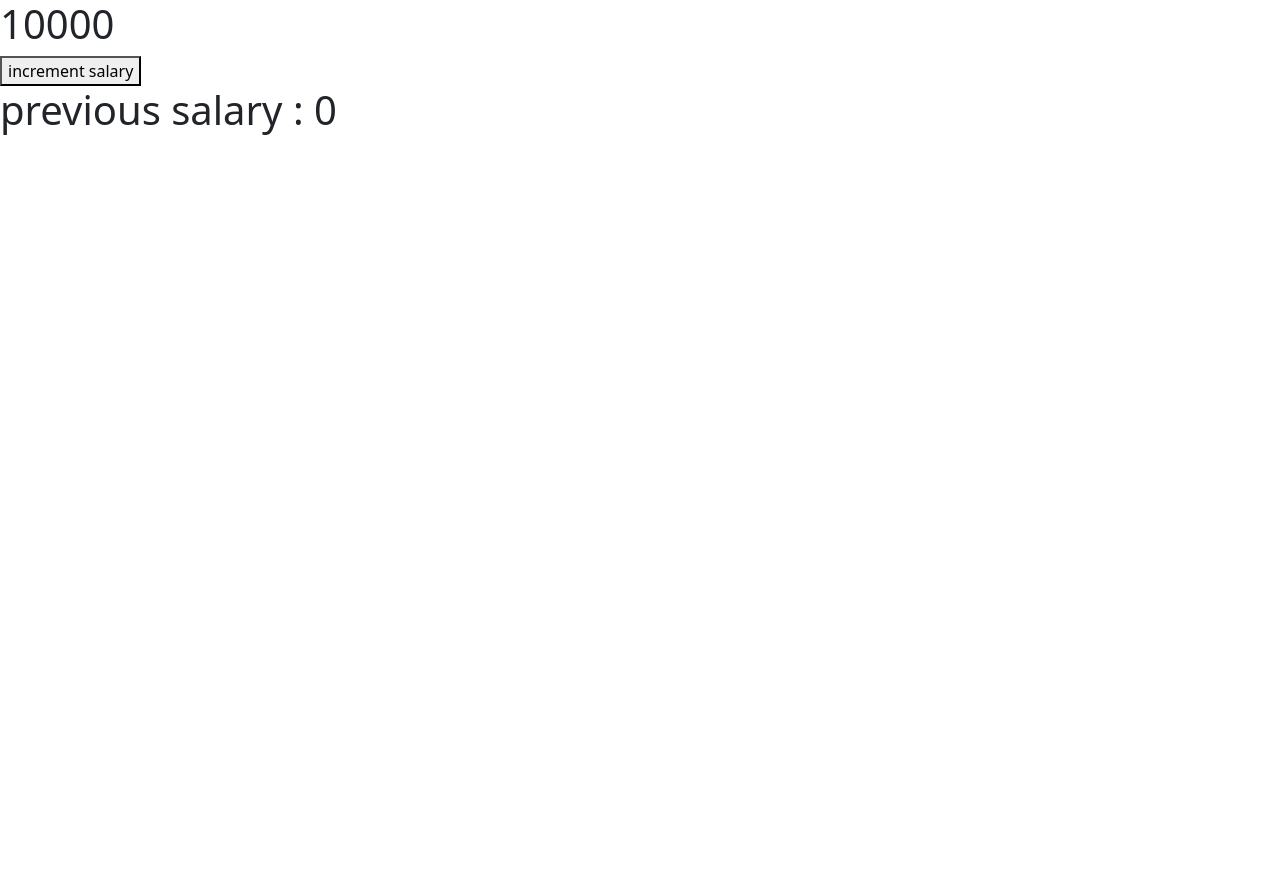
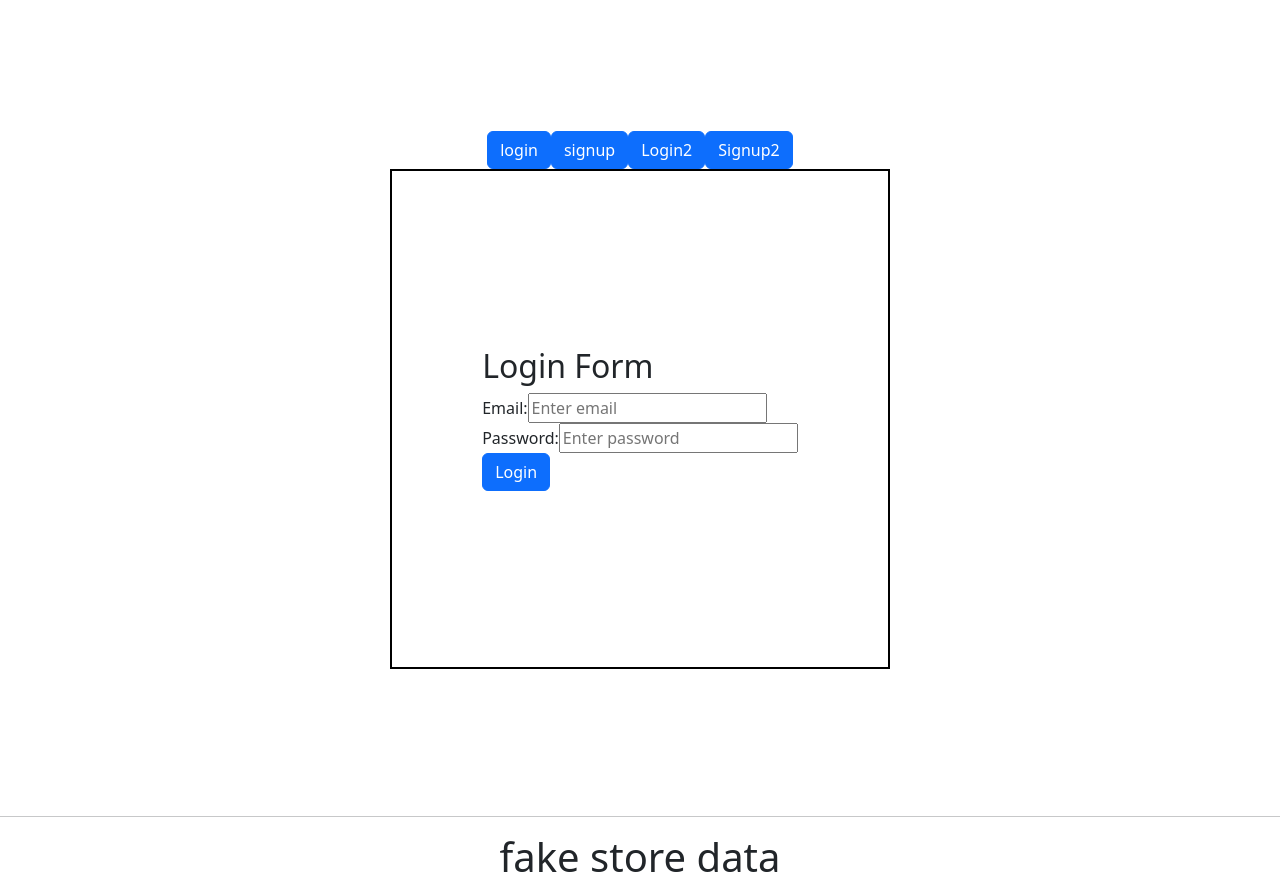
Before and after one commit to sanju1707/react-tasks, a React (Vite) app: page / in a window 1280 px wide. Shown: the top 887 px of the page. Before the commit the page ends 800 px from the top, so only its background shows below. Built offline with nearby package versions, Linux system fonts and the light colour scheme; no server answers.

Commit message:
useeffect tasks done

```diff
--- a/src/App.jsx
+++ b/src/App.jsx
@@ -1,7 +1,7 @@
 
 import './App.css'
-
-import UseEffect2 from './components/hooks-useeffect/useeffect2'
+import Tabswitch from './components/hooks-useeffect/tabswitch'
+import UseEffectTable from './components/hooks-useeffect/useeffecttabletask'
 
 
 
@@ -19,7 +19,9 @@ function App() {
 
   return (
       <>
-     <UseEffect2/>
+     <Tabswitch/>
+     <hr/>
+     <UseEffectTable/>
       </>
   )
 }
--- /dev/null
+++ b/src/components/hooks-useeffect/tabswitch.jsx
@@ -0,0 +1,136 @@
+import { useState } from 'react';
+import Button from 'react-bootstrap/Button';
+
+
+const Tabswitch=()=>{
+   const [tab,setTab]=useState("login")
+
+    return(
+        <div style={{
+           height:"100vh",
+            display:"flex",
+            flexDirection:"column",
+            justifyContent:"center",
+            alignItems:"center"
+        }}>
+          <div>
+          <Button variant="primary" onClick={()=>{setTab('login')}}>login</Button>
+          <Button variant="primary" onClick={()=>{setTab('signup')}}>signup</Button>
+          <Button variant="primary" onClick={() => setTab('login2')}>Login2</Button>
+          <Button variant="primary" onClick={() => setTab('signup2')}>Signup2</Button>
+            </div>
+        <div style={{
+            width:"500px",
+            height:"500px",
+            border:"2px solid black",
+            display:"flex",
+            flexDirection:"row",
+            justifyContent:"center",
+            alignItems:"center"
+        }} >
+            {/* {
+                tab==='login'?(
+                    <form>
+                        <h2>Login Form</h2>
+                        <div>
+                            <label>Email:</label>
+                            <input type="email" placeholder="Enter email" />
+                        </div>
+                        <div>
+                            <label>Password:</label>
+                            <input type="password" placeholder="Enter password" />
+                        </div>
+                        <Button variant="primary" type="submit">Login</Button>
+                    </form>
+                ):(
+                    <form>
+                    <h2>Signup Form</h2>
+                    <div>
+                        <label>Username:</label>
+                        <input type="text" placeholder="Enter username" />
+                    </div>
+                    <div>
+                        <label>Email:</label>
+                        <input type="email" placeholder="Enter email" />
+                    </div>
+                    <div>
+                        <label>Password:</label>
+                        <input type="password" placeholder="Enter password" />
+                    </div>
+                    <Button variant="primary" type="submit">Signup</Button>
+                </form>
+                )
+            } */}
+             {tab === 'login' && (
+                    <form>
+                        <h2>Login Form</h2>
+                        <div>
+                            <label>Email:</label>
+                            <input type="email" placeholder="Enter email" />
+                        </div>
+                        <div>
+                            <label>Password:</label>
+                            <input type="password" placeholder="Enter password" />
+                        </div>
+                        <Button variant="primary" type="submit">Login</Button>
+                    </form>
+                )}
+
+                {tab === 'signup' && (
+                    <form>
+                        <h2>Signup Form</h2>
+                        <div>
+                            <label>Username:</label>
+                            <input type="text" placeholder="Enter username" />
+                        </div>
+                        <div>
+                            <label>Email:</label>
+                            <input type="email" placeholder="Enter email" />
+                        </div>
+                        <div>
+                            <label>Password:</label>
+                            <input type="password" placeholder="Enter password" />
+                        </div>
+                        <Button variant="primary" type="submit">Signup</Button>
+                    </form>
+                )}
+
+                {tab === 'login2' && (
+                    <form>
+                        <h2>Login Form 2</h2>
+                        <div>
+                            <label>Email:</label>
+                            <input type="email" placeholder="Enter email for login2" />
+                        </div>
+                        <div>
+                            <label>Password:</label>
+                            <input type="password" placeholder="Enter password for login2" />
+                        </div>
+                        <Button variant="primary" type="submit">Login2</Button>
+                    </form>
+                )}
+
+                {tab === 'signup2' && (
+                    <form>
+                        <h2>Signup Form 2</h2>
+                        <div>
+                            <label>Username:</label>
+                            <input type="text" placeholder="Enter username for signup2" />
+                        </div>
+                        <div>
+                            <label>Email:</label>
+                            <input type="email" placeholder="Enter email for signup2" />
+                        </div>
+                        <div>
+                            <label>Password:</label>
+                            <input type="password" placeholder="Enter password for signup2" />
+                        </div>
+                        <Button variant="primary" type="submit">Signup2</Button>
+                    </form>
+                )}
+
+        </div>
+        </div>
+    )
+}
+export default Tabswitch
--- /dev/null
+++ b/src/components/hooks-useeffect/useeffecttabletask.jsx
@@ -0,0 +1,66 @@
+import { useEffect, useState } from "react";
+import axios from "axios";
+import Table from "react-bootstrap/Table";
+
+const UseEffectTable = () => {
+  const [Data, setData] = useState([]);
+  const [type, setType] = useState("products");
+  useEffect(() => {
+    document.title = "useEffect Table";
+    console.log("use effect rendering");
+    fetchData();
+  }, [type]);
+
+  const fetchData = async () => {
+    try {
+      const { data, status } = await axios.get(
+        `https://fakestoreapi.com/${type}`
+      );
+      if (status === 200) {
+        setData(data);
+      }
+    } catch (err) {
+      console.error("error message", err);
+    }
+  };
+  const clickHandler = (each) => {
+    setType(each);
+  };
+
+  return (
+    <div>
+      <h1 style={{ textAlign: "center" }}>fake store data</h1>
+      {["products", "carts", "users"].map((each) => (
+        <button
+          onClick={() => {
+            clickHandler(each);
+          }}
+        >
+          {each}
+        </button>
+      ))}
+     <Table striped bordered hover>
+        <thead>
+          <tr>
+            {type === "products" && <th>Title</th>}
+            {type === "carts" && <th>Cart ID</th>}
+            {type === "users" && <th>Username</th>}
+          </tr>
+        </thead>
+        <tbody>
+          {Data.map((each, index) => (
+            <tr key={index}>
+              {type === "products" && <td>{each.title}</td>}
+              {type === "carts" && <td>{each.id}</td>}
+              {type === "users" && <td>{each.username}</td>}
+            </tr>
+          ))}
+        </tbody>
+      </Table>
+
+
+
+    </div>
+  );
+};
+export default UseEffectTable;
```
